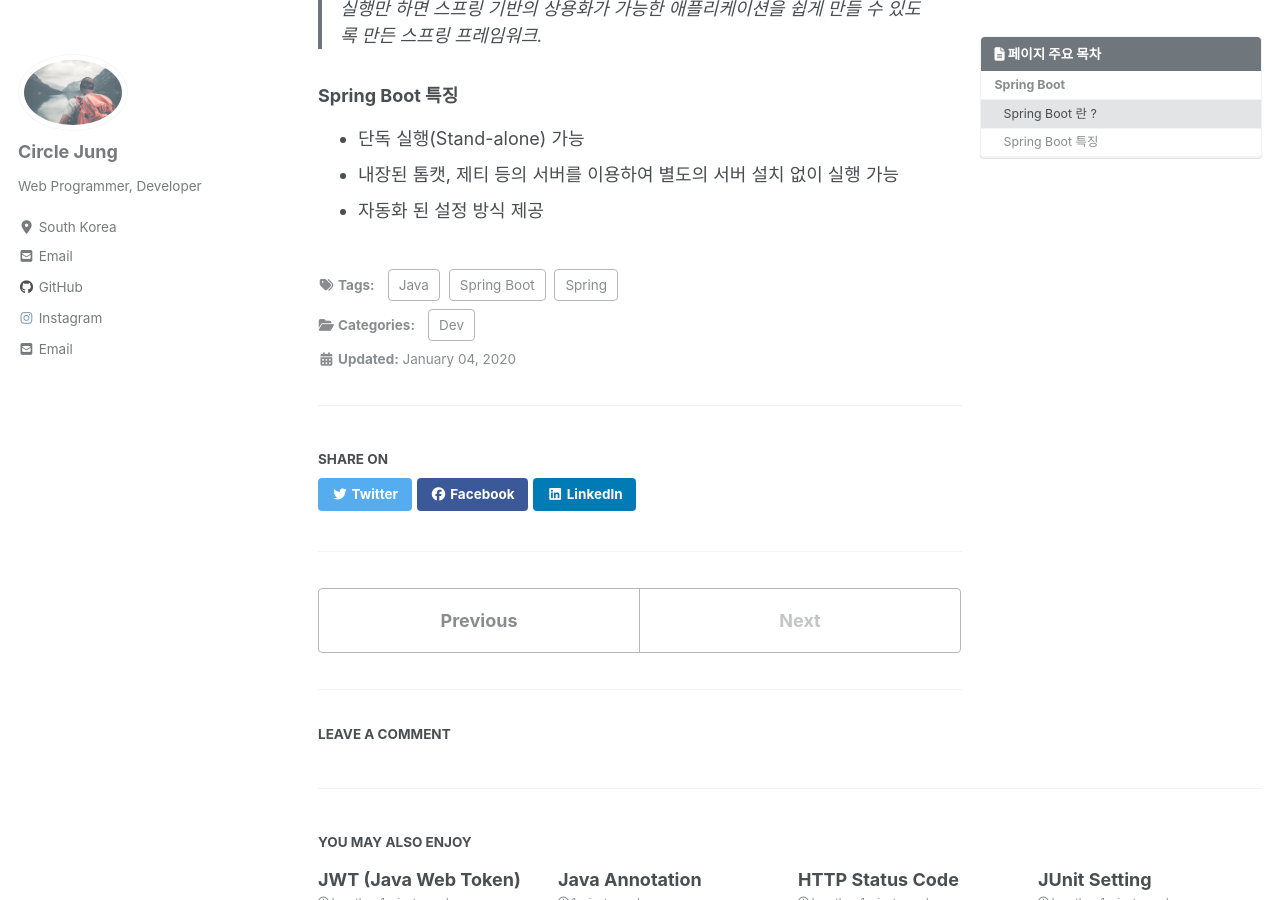
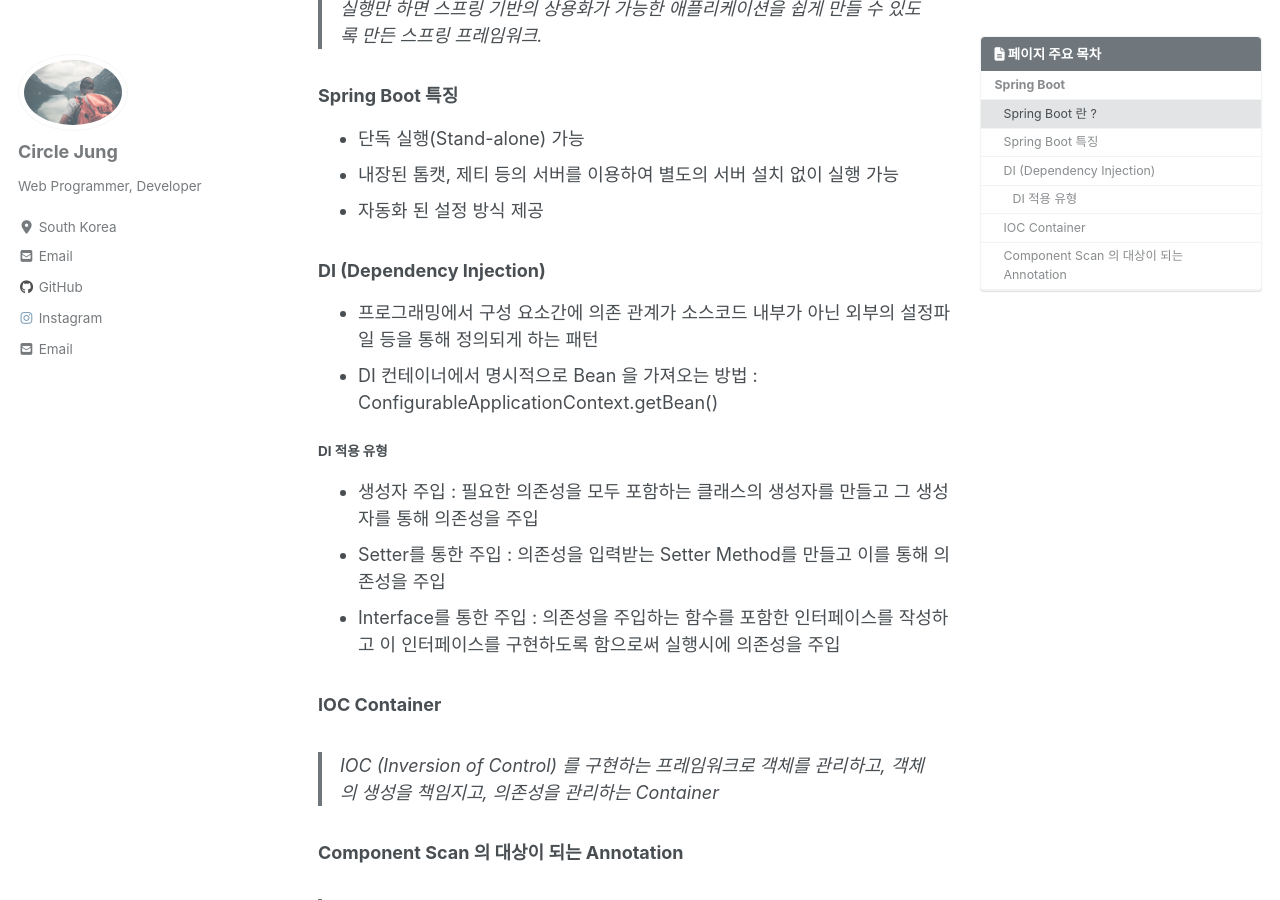
Before and after one commit to jwh0124/jwh0124.github.io, a Jekyll site: the page built from _posts/2020-01-04-Spring boot.md, in a window 1280 px wide and 900 px high, scrolled down 338 px. Built offline with Jekyll 4.4.1, drawn with Linux system fonts in a browser that asks for light colours; cached includes are drawn as plain includes; nearby versions of some CDN libraries; comment, search, counter and statistics services are not loaded; some of the changed text lies outside the part shown.

Commit message:
update anno, spring boot, log4JDBC

```diff
--- a/_posts/2019-12-10-Annotation.md
+++ b/_posts/2019-12-10-Annotation.md
@@ -66,3 +66,31 @@ late_modified_at: 2019-12-10T23:00:00
 | `@DeleteMapping` | @RequestMapping(method = RequestMethod.DELETE) 의 축약형 |
 | `@ExceptionHandler` | Controller 기반 Exception Handle 시 사용하는 Annotation |
 | `@RestControllerAdvice` | 예외 발생 시 json형태로 결과를 Return 하는 Annotation |
+
+### Spring-context ###
+
+>
+
+| Annotation | Description |
+| :--- | :--------------------------------------------------- |
+| `@Configuration` | 클래스가 JavaConfig용 클래스임을 컴파일러에 알리는 Annotation |
+| `@Bean` | DI 컨테이너가 관리할 Bean을 생성하는 메서드, 메서드 이름이 Bean 이름 |
+| `@Import` | JavaConfig를 읽어들이기 위한 Annotation으로 @Configuration 이 붙은 클래스를 지정 |
+| `@Controller` | 웹 MVC 프레임워크인 스프링 MVC의 컨트롤러를 나타내는 Annotation |
+| `@Service` | Service Class 를 나타내는 Annotation |
+| `@Repository` | Repository class를 나타내는 Annotation |
+
+### Spring Boot ###
+
+> 실행만 하면 스프링 기반의 상용화가 가능한 애플리케이션을 쉽게 만들 수 있도록 만든 스프링 프레임워크.
+
+| Annotation | Description |
+| :--- | :---------------------------------------------------- |
+| `@EnableAutoConfiguration` | 다양한 설정이 자동으로 수행되고 기존의 스프링 애플리케이션에 필요했던 설정 파일들이 필요 없게 되는 Annotation |
+
+
+### Spring Beens ###
+
+| Annotation | Description |
+| :--- | :----------------------------------------|
+| `@Autowired` | DI Container 가 주입해야 할 필드를 의미하는 Annotation |
--- a/_posts/2020-01-04-Spring boot.md
+++ b/_posts/2020-01-04-Spring boot.md
@@ -25,3 +25,18 @@ late_modified_at: 2020-01-04T16:00:00
 - 단독 실행(Stand-alone) 가능
 - 내장된 톰캣, 제티 등의 서버를 이용하여 별도의 서버 설치 없이 실행 가능
 - 자동화 된 설정 방식 제공
+
+### DI (Dependency Injection) ###
+- 프로그래밍에서 구성 요소간에 의존 관계가 소스코드 내부가 아닌 외부의 설정파일 등을 통해 정의되게 하는 패턴
+- DI 컨테이너에서 명시적으로 Bean 을 가져오는 방법 : ConfigurableApplicationContext.getBean()
+
+#### DI 적용 유형 ####
+- 생성자 주입 : 필요한 의존성을 모두 포함하는 클래스의 생성자를 만들고 그 생성자를 통해 의존성을 주입
+- Setter를 통한 주입 : 의존성을 입력받는 Setter Method를 만들고 이를 통해 의존성을 주입
+- Interface를 통한 주입 : 의존성을 주입하는 함수를 포함한 인터페이스를 작성하고 이 인터페이스를 구현하도록 함으로써 실행시에 의존성을 주입
+
+### IOC Container  ###
+> IOC (Inversion of Control) 를 구현하는 프레임워크로 객체를 관리하고, 객체의 생성을 책임지고, 의존성을 관리하는 Container
+
+### Component Scan 의 대상이 되는 Annotation ###
+> @Component, @Controller, @Service, @Repository, @Configuration
```
Also changed, not shown: _posts/2020-01-04-Recruit Interview.md (+9 -3 lines), _posts/2020-01-10-Java-Command.md (added, +24 -0 lines), _posts/2020-01-14-Log4JDBC.md (added, +41 -0 lines).
